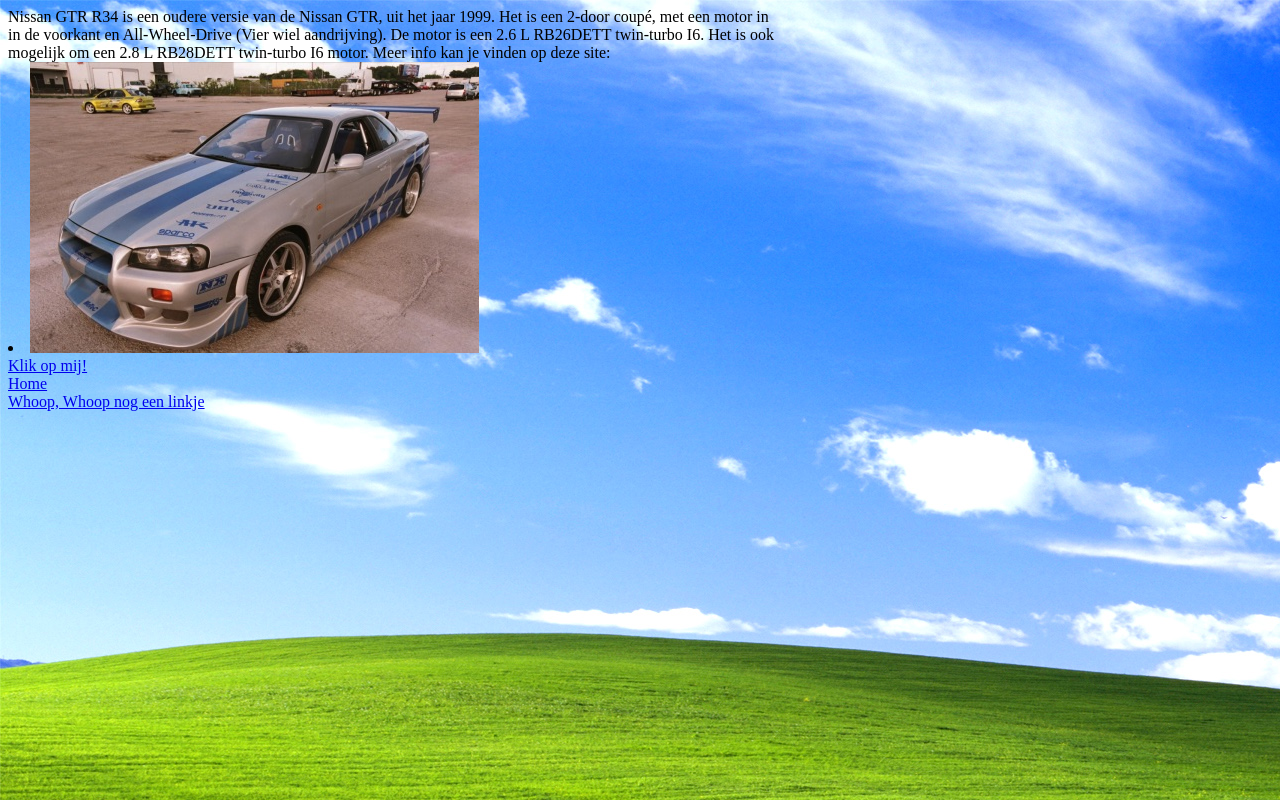
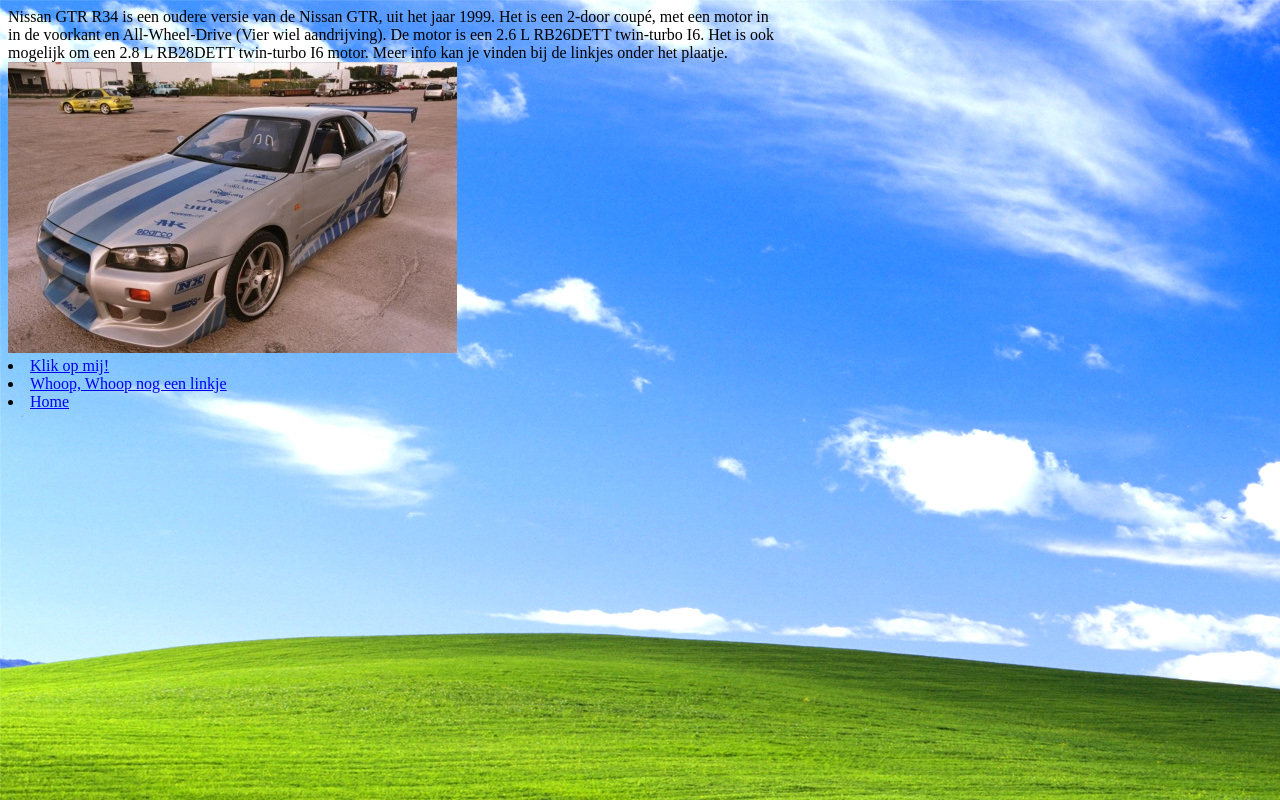
Before and after one commit to KevinAssink/HTML5Site, a plain HTML site: page links.html in a window 1280 px wide. Drawn offline with Linux system fonts and the light colour scheme.

Commit message:
Versie 3.1 van mijn website De site wat netter gemaakt.

```diff
--- a/links.html
+++ b/links.html
@@ -8,10 +8,11 @@
 <body>
 Nissan GTR R34 is een oudere versie van de Nissan GTR, uit het jaar 1999. Het is een 2-door coupé, met een motor in <br>
 in de voorkant en All-Wheel-Drive (Vier wiel aandrijving). De motor is een 2.6 L RB26DETT twin-turbo I6. Het is ook <br>
-mogelijk om een 2.8 L RB28DETT twin-turbo I6 motor. Meer info kan je vinden op deze site:
-<li><img src="img/PIC4.jpg"></li>
-<a href="https://en.wikipedia.org/wiki/Nissan_Skyline_GT-R"> Klik op mij!</a> <br>
-<a href="index.html"> Home</a> <br>
-<a href="https://www.autoscout24.nl/aanbod/-4fb4643b-246d-4a7d-9bfe-23e0443bdd8c">Whoop, Whoop nog een linkje</a>
+mogelijk om een 2.8 L RB28DETT twin-turbo I6 motor. Meer info kan je vinden bij de linkjes onder het plaatje. <br>
+<img src="img/PIC4.jpg"></li>
+<li><a href="https://en.wikipedia.org/wiki/Nissan_Skyline_GT-R"> Klik op mij!</a></li>
+<li><a href="https://www.autoscout24.nl/aanbod/-4fb4643b-246d-4a7d-9bfe-23e0443bdd8c">Whoop, Whoop nog een linkje</a>
+</li>
+<li><a href="index.html"> Home</a> <br></li>
 </body>
 </html>
```
